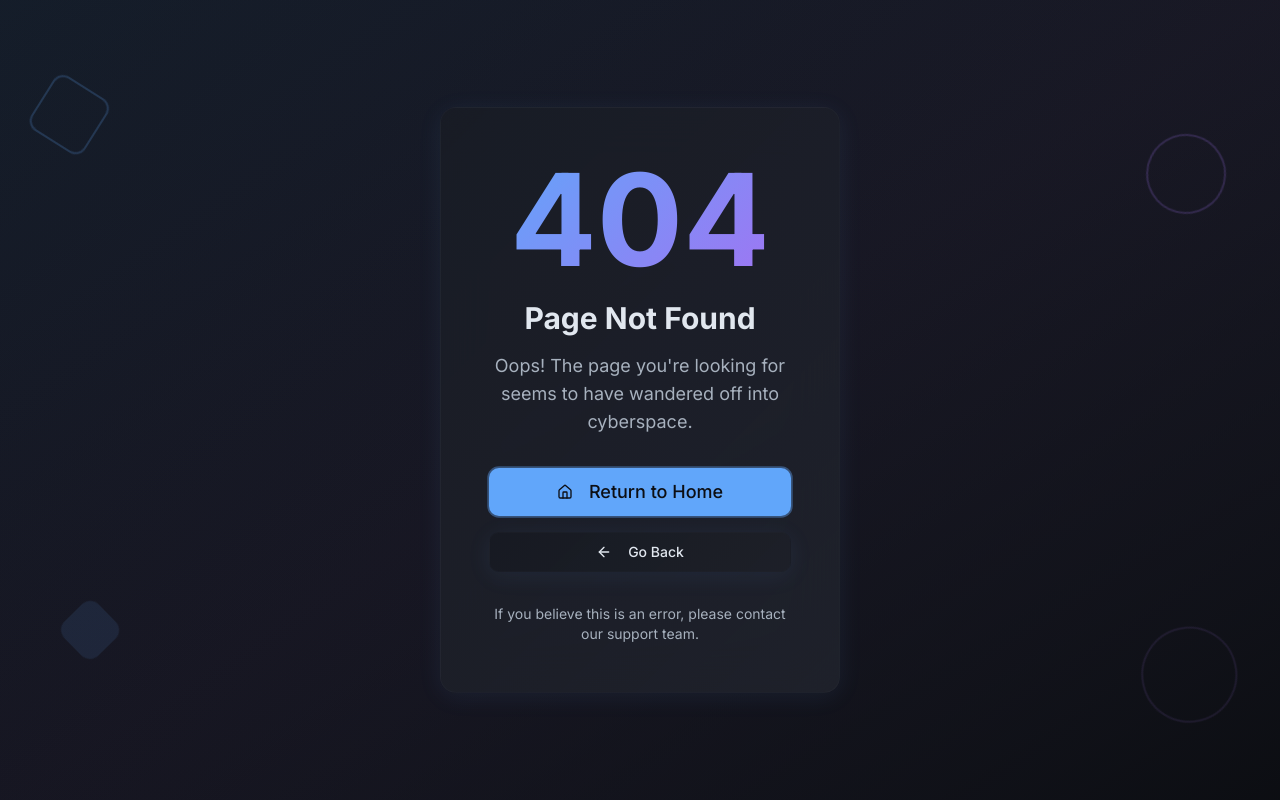
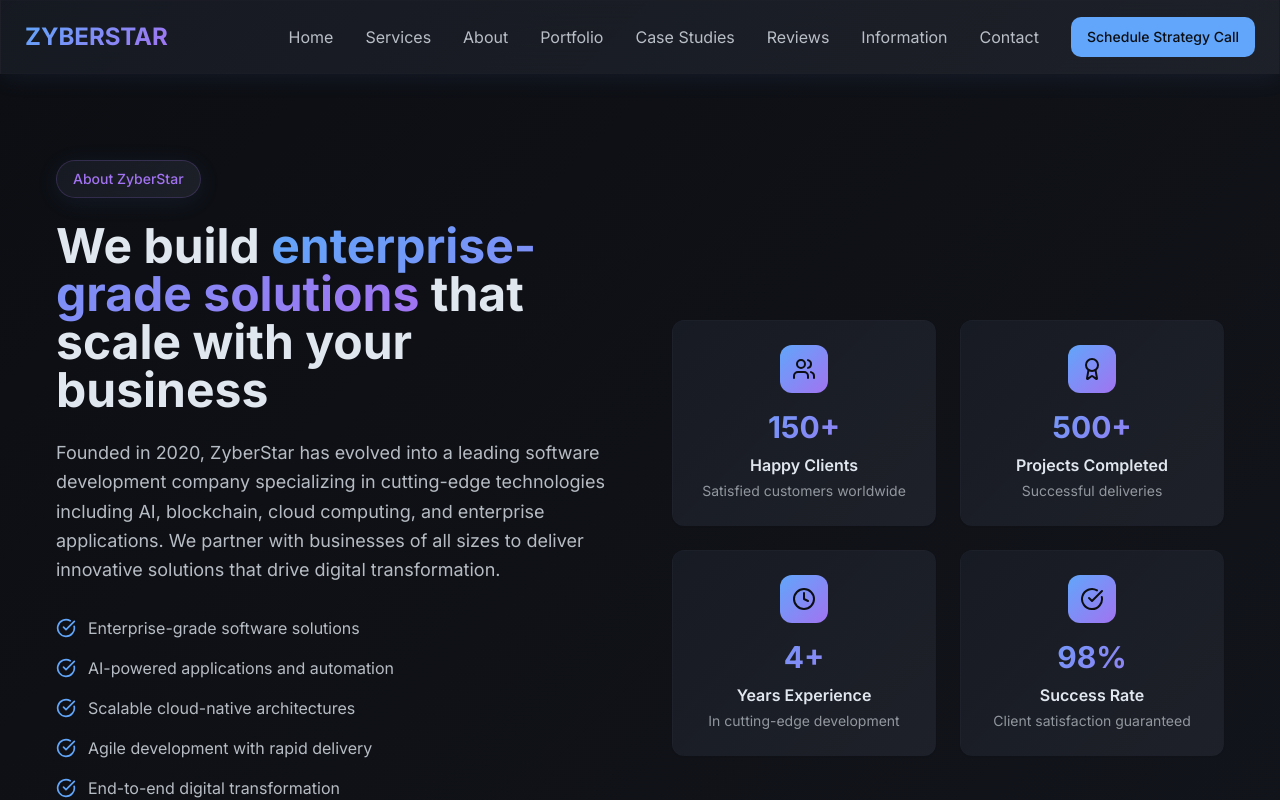
Before and after one commit to azhar0i0/zyberstar-reimagined-motion, a React (Vite) app: page /about in a window 1280 px wide. Before the commit this address had no page. Shown: the top 800 px of the page. Built offline with nearby package versions, Linux system fonts and the light colour scheme.

Commit message:
Fix missing page content
Ensure that the Services, About, and Contact pages are displayed correctly when their respective navigation links are clicked.

```diff
--- a/src/App.tsx
+++ b/src/App.tsx
@@ -4,6 +4,9 @@ import { TooltipProvider } from "@/components/ui/tooltip";
 import { QueryClient, QueryClientProvider } from "@tanstack/react-query";
 import { BrowserRouter, Routes, Route } from "react-router-dom";
 import Index from "./pages/Index";
+import Services from "./pages/Services";
+import About from "./pages/About";
+import Contact from "./pages/Contact";
 import Portfolio from "./pages/Portfolio";
 import CaseStudies from "./pages/CaseStudies";
 import Reviews from "./pages/Reviews";
@@ -20,6 +23,9 @@ const App = () => (
       <BrowserRouter>
         <Routes>
           <Route path="/" element={<Index />} />
+          <Route path="/services" element={<Services />} />
+          <Route path="/about" element={<About />} />
+          <Route path="/contact" element={<Contact />} />
           <Route path="/portfolio" element={<Portfolio />} />
           <Route path="/case-studies" element={<CaseStudies />} />
           <Route path="/reviews" element={<Reviews />} />
--- a/src/components/Navigation.tsx
+++ b/src/components/Navigation.tsx
@@ -8,13 +8,13 @@ const Navigation = () => {
 
   const navItems = [
     { name: 'Home', href: '/' },
-    { name: 'Services', href: '/#services' },
-    { name: 'About', href: '/#about' },
+    { name: 'Services', href: '/services' },
+    { name: 'About', href: '/about' },
     { name: 'Portfolio', href: '/portfolio' },
     { name: 'Case Studies', href: '/case-studies' },
     { name: 'Reviews', href: '/reviews' },
     { name: 'Information', href: '/information' },
-    { name: 'Contact', href: '/#contact' },
+    { name: 'Contact', href: '/contact' },
   ];
 
   return (
--- /dev/null
+++ b/src/pages/About.tsx
@@ -0,0 +1,17 @@
+import Navigation from '@/components/Navigation';
+import Footer from '@/components/Footer';
+import AboutSection from '@/components/AboutSection';
+
+const About = () => {
+  return (
+    <div className="min-h-screen">
+      <Navigation />
+      <div className="pt-20">
+        <AboutSection />
+      </div>
+      <Footer />
+    </div>
+  );
+};
+
+export default About;
--- /dev/null
+++ b/src/pages/Contact.tsx
@@ -0,0 +1,17 @@
+import Navigation from '@/components/Navigation';
+import Footer from '@/components/Footer';
+import ContactSection from '@/components/ContactSection';
+
+const Contact = () => {
+  return (
+    <div className="min-h-screen">
+      <Navigation />
+      <div className="pt-20">
+        <ContactSection />
+      </div>
+      <Footer />
+    </div>
+  );
+};
+
+export default Contact;
--- /dev/null
+++ b/src/pages/Services.tsx
@@ -0,0 +1,17 @@
+import Navigation from '@/components/Navigation';
+import Footer from '@/components/Footer';
+import ServicesSection from '@/components/ServicesSection';
+
+const Services = () => {
+  return (
+    <div className="min-h-screen">
+      <Navigation />
+      <div className="pt-20">
+        <ServicesSection />
+      </div>
+      <Footer />
+    </div>
+  );
+};
+
+export default Services;
```
